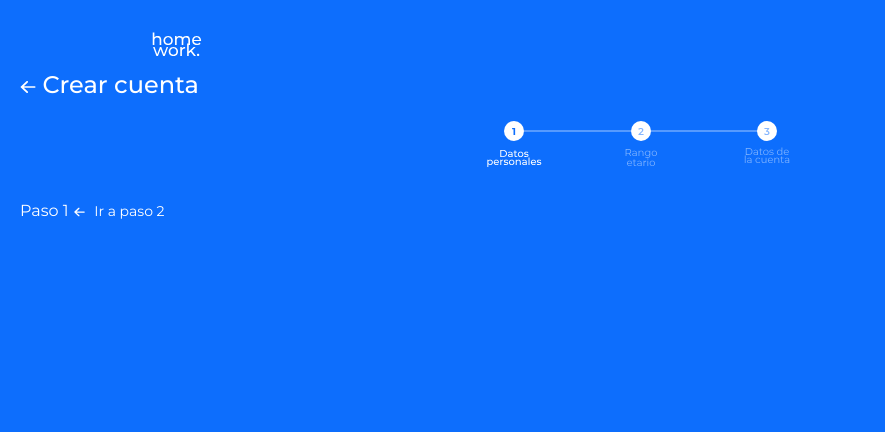
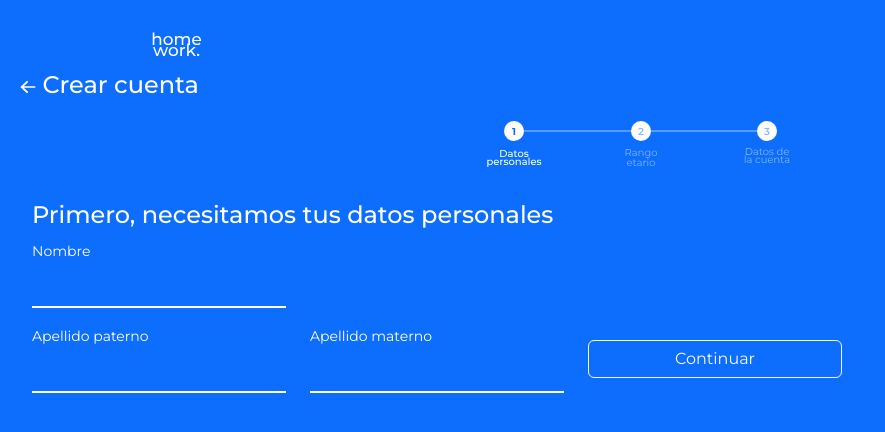
Before and after one commit to fherrera-main/fh-homework, a React (Create React App) app: page /create-account/step-1 in a window 1280 px wide. Shown: the top 432 px of the page, without its empty margins (0-885 px from the left). Built offline with nearby package versions, Linux system fonts and the light colour scheme.

Commit message:
finaliza step 1 y 2 se gestiona data de formularos por separado

```diff
--- a/src/App.css
+++ b/src/App.css
@@ -8,6 +8,6 @@
 
 @media screen and (min-width: 768px) {
     .app-col-router-container {
-        max-width: 768px;
+        max-width: 700px;
     }
 }
--- a/src/components/CreateAccount/Step1.js
+++ b/src/components/CreateAccount/Step1.js
@@ -1,19 +1,53 @@
-import { useEffect } from 'react';
-import { useOutletContext } from "react-router-dom";
-import BackToLink from '../common/BackToLink'
+import { useEffect, useState } from 'react';
+import { useOutletContext, useNavigate } from "react-router-dom";
+import BackToLink from '../common/BackToLink';
+import { Row, Col } from 'react-bootstrap';
+import styles from './Step1.module.css'
+import Input from '../../components/common/Input';
+import Button from '../../components/common/Button';
 
-const Step1 = ({setNewStep}) => {
+const Step1 = ({ setNewStep }) => {
+  const navigate = useNavigate();
   const [changeStepHandler] = useOutletContext();
+  const [form, setForm] = useState({})
 
   useEffect(() => {
     console.log("Me actualice")
     changeStepHandler(1)
   });
 
+  const handleChange = (e) => {
+    const {name, value, type} = e.target;
+
+    setForm((prevValues) => ({
+      ...prevValues,
+      [name]: type === 'checkbox' ? e.target.checked : value,
+    }));
+  };
+
+  const handleClick = () => {
+    navigate('/create-account/step-2')
+  }
+
   return (
     <div>
-      Paso 1
-      <BackToLink text='Ir a paso 2' reditectTo={'/create-account/step-2'}/>
+      <Row className='mx-0'>
+        <h3 className={'  ' + styles.stepSubtitle}>Primero, necesitamos tus datos personales</h3>
+        <Col xs='12' md='5' className={' ' + styles.formColumnContainer}>
+          <Input LabelText='Nombre' inputName='name' handleChange={handleChange} LeftSection={false} RightSection={false} InputType='text' />
+        </Col>
+        <Row className='mx-0 p-0'>
+          <Col xs='12' md='6' className={' ' + styles.formColumnContainer}>
+            <Input LabelText='Apellido paterno' inputName='ap_p' handleChange={handleChange} LeftSection={false} RightSection={false} InputType='text' />
+          </Col>
+          <Col xs='12' md='6' className={' ' + styles.formColumnContainer}>
+            <Input LabelText='Apellido materno'  inputName='ap_m' handleChange={handleChange} LeftSection={false} RightSection={false} InputType='text' />
+          </Col>
+          <Col xs='12' md='6'  className={'mt-3 ' + styles.formColumnContainer}>
+            <Button text='Continuar' onClick={handleClick}/>
+          </Col>
+        </Row>
+      </Row>
     </div>
   )
 }
--- /dev/null
+++ b/src/components/CreateAccount/Step1.module.css
@@ -0,0 +1,16 @@
+.stepSubtitle {
+    font-weight: 500;
+    font-size: 16px;
+    line-height: 24px;
+}
+
+
+@media screen and (min-width: 768px){
+    .formColumnContainer {
+        max-width: 278px;
+    }
+    .stepSubtitle {
+        font-size: 24px;
+        line-height: 32px;
+    }
+}
--- a/src/components/CreateAccount/Step2.js
+++ b/src/components/CreateAccount/Step2.js
@@ -1,6 +1,6 @@
-import { useEffect } from 'react';
+import { useEffect, useState } from 'react';
 import { Row, Col } from 'react-bootstrap';
-import { useOutletContext } from "react-router-dom";
+import { useOutletContext, useNavigate } from "react-router-dom";
 import BackToLink from '../common/BackToLink';
 import Button from '../common/Button';
 import Input from '../common/Input';
@@ -8,36 +8,62 @@ import Select from '../common/Select';
 import styles from './Step2.module.css';
 
 const Step2 = () => {
+  const navigate = useNavigate();
   const [changeStepHandler] = useOutletContext();
+  const [form, setForm] = useState({})
+
   const sexOptions = [
     { key: 1, value: 'Masculino' },
     { key: 2, value: 'Femenino' },
     { key: 3, value: 'Prefiero no decirlo' }
   ]
 
-
   useEffect(() => {
     console.log("Me actualice")
     changeStepHandler(2)
   });
 
+  const handleClick = () => {
+    navigate('/create-account/step-3')
+  }
+
+  const handleChange = (e) => {
+    const {name, value, type} = e.target;
+
+    setForm((prevValues) => ({
+      ...prevValues,
+      [name]: type === 'checkbox' ? e.target.checked : value,
+    }));
+  };
+
+  const handleSelectChange = (e) => {
+    const {name, value} = e.target;
+    console.log(value)
+    setForm((prevValues) => ({
+      ...prevValues,
+      [name]: value,
+    }));
+  };
+
   return (
     <div>
       <Row className='mx-0'>
         <h3 className={'  ' + styles.stepSubtitle}>Segundo, dinos cuál es tu perfil de persona</h3>
-        <Col xs='12' md='5' className={' '+ styles.formColumnContainer}>
-          <Input LabelText='Edad' LeftSection={false} RightSection={false} InputType='number' />
+        <Col xs='12' md='5' className={' ' + styles.formColumnContainer}>
+          <Input LabelText='Edad' inputName='age' handleChange={handleChange} LeftSection={false} RightSection={false} InputType='number' />
         </Col>
-        <Col className={'pb-4 '+ styles.formColumnContainer} xs='12' md='5' >
-          <Select labelText='Sexo' selectOptions={sexOptions} />
+        <Col className={'pb-4 ' + styles.formColumnContainer} xs='12' md='5' >
+          <Select labelText='Sexo' selectName='sex' handleSelectChange={handleSelectChange} selectOptions={sexOptions} />
         </Col>
         <Row className='mx-0 px-0'>
           <Col xs='12' md='5' className={styles.formColumnContainer}>
-            <Button text='Continuar' />
+            <Button text='Continuar' onClick={handleClick} />
           </Col>
           <br />
-          <BackToLink text='Ir a paso 3' reditectTo={'/create-account/success'} />
         </Row>
+        <Col xs='12' className={'mt-3 '+styles.formColumnContainer}>
+          <BackToLink text='Ir a paso 1' reditectTo={'/create-account/step-1'} />
+        </Col>
       </Row>
     </div>
   )
--- a/src/components/common/Input.js
+++ b/src/components/common/Input.js
@@ -23,7 +23,7 @@ const Input = (props) => {
       <Form.Label htmlFor={styles.label} className={styles.label}>{props.LabelText}</Form.Label>
       <InputGroup id={styles.label} className={'mb-3 '+ styles.inputGroup}>
         {props.LeftSection && <InputGroup.Text>$</InputGroup.Text>}
-        <Form.Control type={props.InputType} />
+        <Form.Control type={props.InputType} name={props.inputName} onChange={props.handleChange} />
         {props.RightSection && <InputGroup.Text><span>{setIcon()}</span></InputGroup.Text>}
       </InputGroup>
     </div>
--- a/src/components/common/Select.js
+++ b/src/components/common/Select.js
@@ -1,14 +1,14 @@
 import Form from 'react-bootstrap/Form';
 import styles from './Select.module.css';
 
-const Select = ({selectOptions, labelText}) => {
+const Select = ({selectOptions, labelText, selectName, handleSelectChange, selectValue}) => {
     return (
         <div className={"inputContainer " + styles.selectContainer}>
             <Form.Label htmlFor={styles.label} className={styles.label}>{labelText}</Form.Label>
-            <Form.Select>
-                <option>Selecciona tu {labelText.toLowerCase()}</option>
+            <Form.Select name={selectName} onChange={handleSelectChange}>
+                <option disabled>Selecciona tu {labelText.toLowerCase()}</option>
                 {
-                    selectOptions.map((el) => <option key={el.key} value={el.value}>{el.value}</option>)
+                    selectOptions.map((el) => <option key={el.key} value={el.key}>{el.value}</option>)
                 }
             </Form.Select>
         </div>
--- a/src/pages/CreateAccount.js
+++ b/src/pages/CreateAccount.js
@@ -13,6 +13,7 @@ const CreateAccount = () => {
     if(step === 1 ) navigate('/create-account/step-1');
   },[step]);
   const changeStepHandler = (step) => setStep(step);
+
   const goBack = () => {
     navigate(-1);
   };
```
